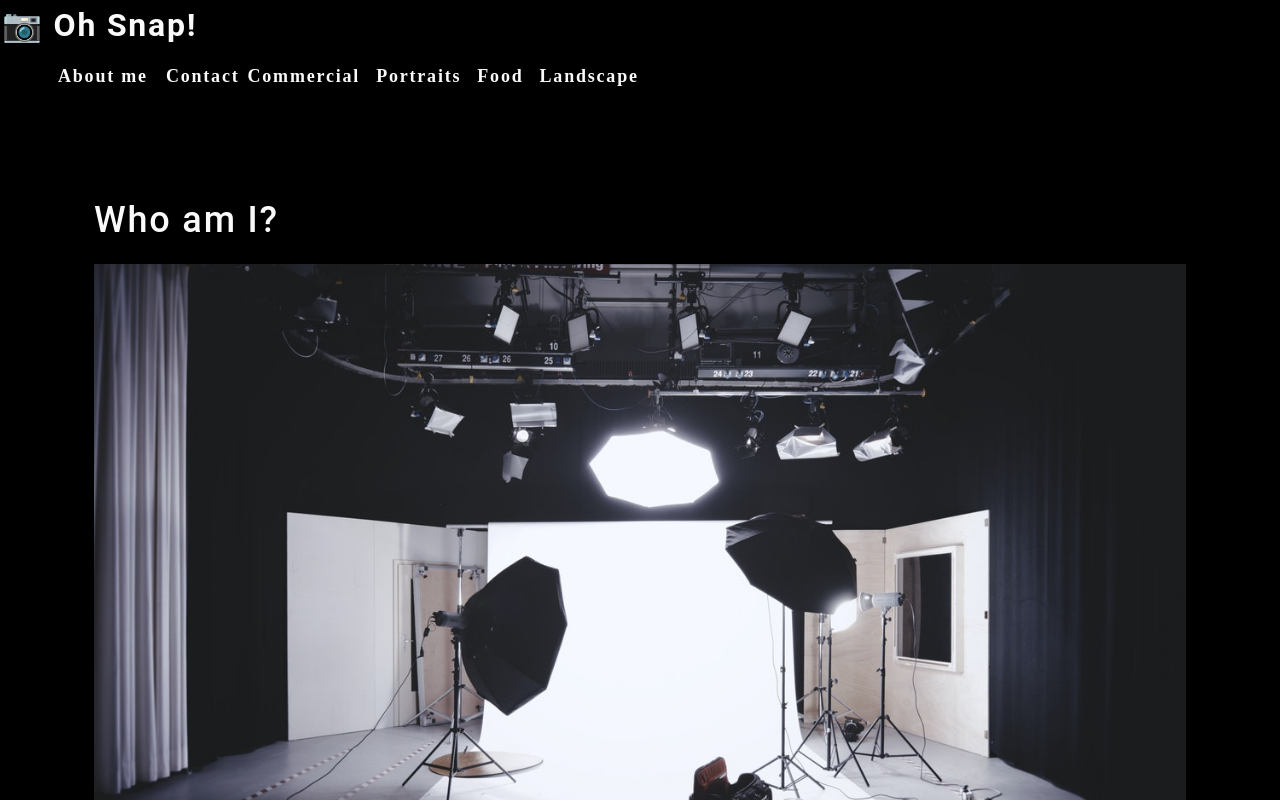
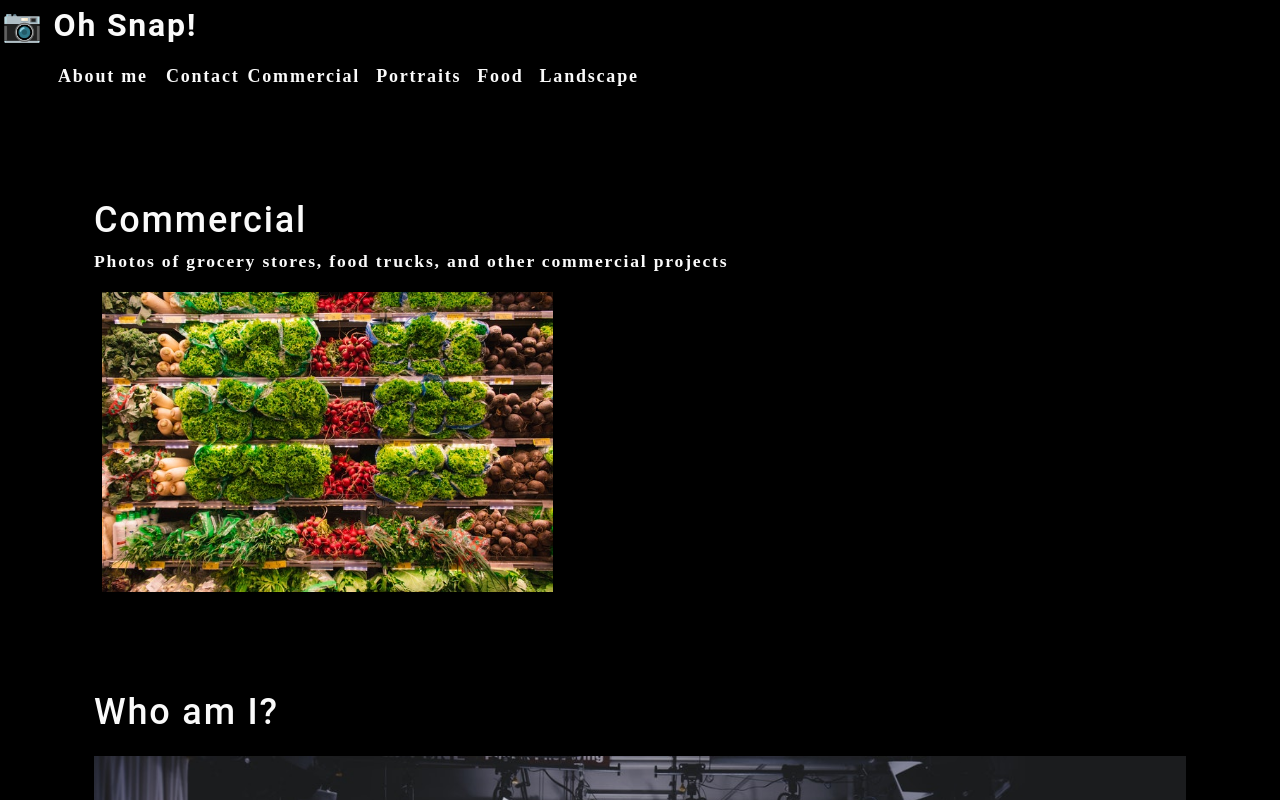
Before and after one commit to elfsvet/photo-port, a React (Create React App) app: page / in a window 1280 px wide. Shown: the top 800 px of the page. Built offline with nearby package versions, Linux system fonts and the light colour scheme.

Commit message:
added harcoded gallery

```diff
--- a/src/App.js
+++ b/src/App.js
@@ -3,14 +3,15 @@
 import './App.css';
 import About from './components/About';
 import Nav from './components/Nav';
+import Gallery from './components/Gallery';
 // JSX
 function App() {
   return (
     <div>
-      <Nav/>
+      <Nav />
       <main>
-
-        <About/>
+        <Gallery />
+        <About />
       </main>
     </div>
   );
--- /dev/null
+++ b/src/components/Gallery/index.js
@@ -0,0 +1,32 @@
+import React from 'react';
+import { capitalizeFirstLetter } from '../../utils/helpers';
+import photo from '../../assets/small/commercial/0.jpg';
+
+const Gallery = (props) => {
+  const currentCategory = {
+    name: "commercial",
+    description:
+      "Photos of grocery stores, food trucks, and other commercial projects",
+  };
+
+  return (
+    // React.createElement('tag',{},[
+    // React.createElement('tag',{}, 'text of tag'),
+    // React.createElement('tag',{}, 'text of tag')
+    // ])
+    <section className="my-5">
+      <h1>{capitalizeFirstLetter(currentCategory.name)}</h1>
+      <p>{currentCategory.description}</p>
+      <div>
+        <img
+          src={photo}
+          alt="Commercial Example"
+          className='img-thumbnail mx-1'
+        />
+      </div>
+    </section>
+
+  );
+}
+
+export default Gallery;
```
